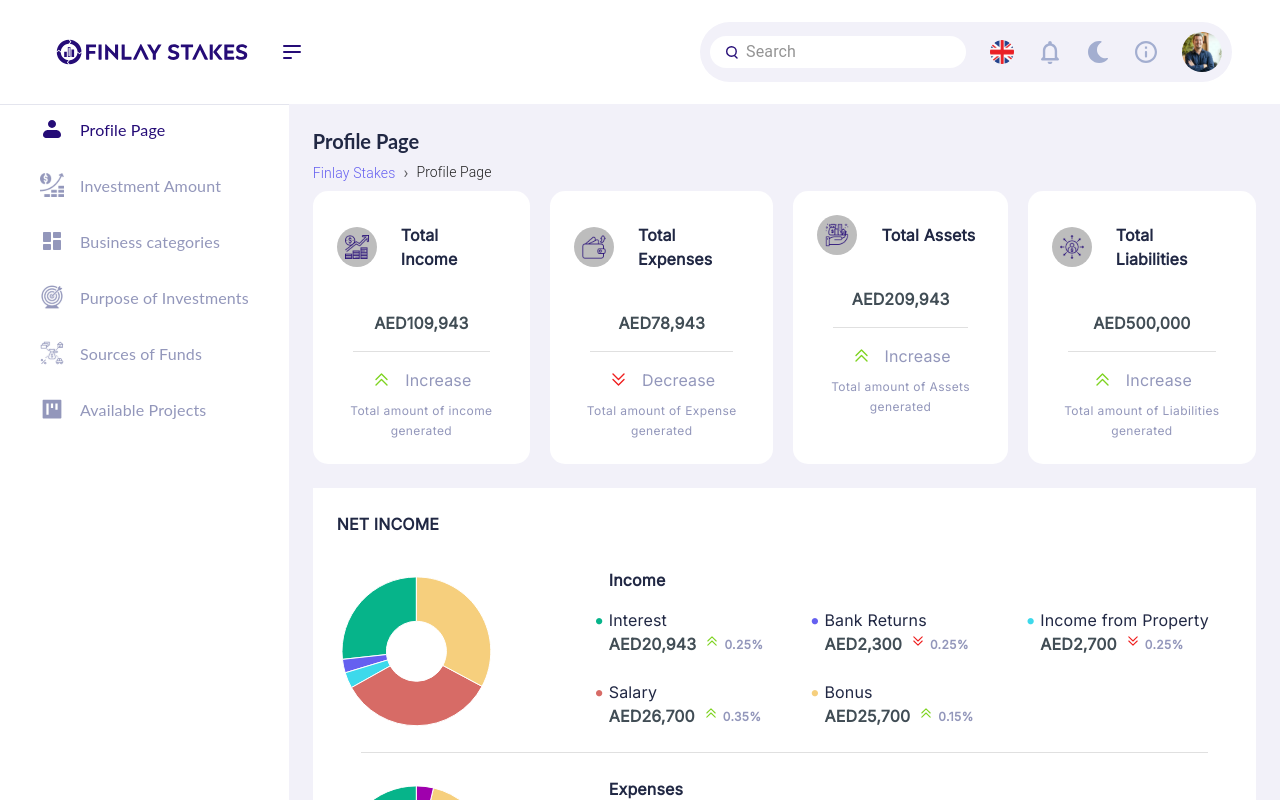
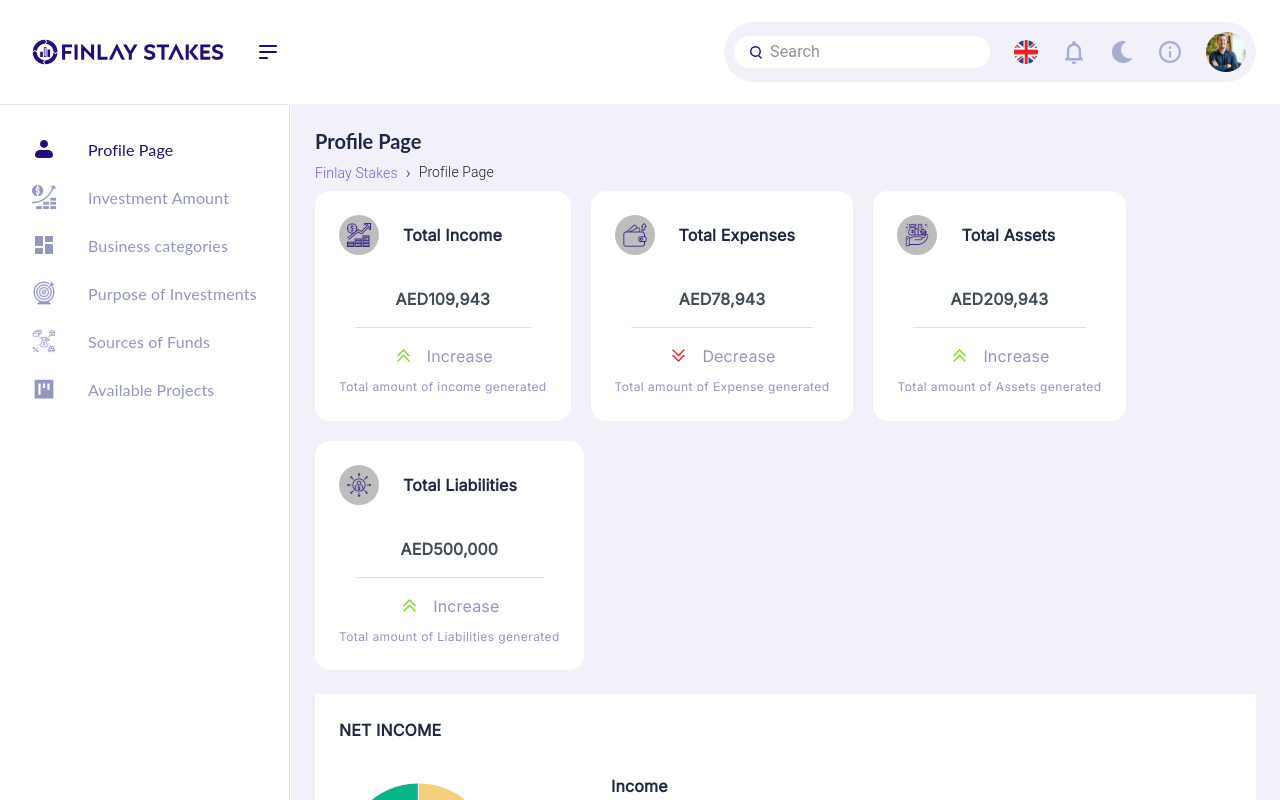
Before and after one commit to Livease-Technology-Solutions-INC/FinlayStakes, a React (Create React App) app: page / in a window 1280 px wide. Shown: the top 800 px of the page. Built offline with nearby package versions, Linux system fonts and the light colour scheme.

Commit message:
made site responsive

```diff
--- a/src/App.css
+++ b/src/App.css
@@ -1,105 +1,11 @@
-.App {
-  text-align: center;
-}
 
-.App-logo {
-  height: 40vmin;
-  pointer-events: none;
-}
-
-@media (prefers-reduced-motion: no-preference) {
-  .App-logo {
-    animation: App-logo-spin infinite 20s linear;
-  }
-}
-
-.App-header {
-  background-color: #282c34;
-  min-height: 100vh;
-  display: flex;
-  flex-direction: column;
-  align-items: center;
-  justify-content: center;
-  font-size: calc(10px + 2vmin);
-  color: white;
-}
-
-.App-link {
-  color: #6178fb;
-}
-
-@keyframes App-logo-spin {
-  from {
-    transform: rotate(0deg);
-  }
-
-  to {
-    transform: rotate(360deg);
-  }
-}
-
-.main-container {
-  display: flex;
-  flex-direction: row;
-  background-color: #F2F1F9;
-
-}
-
-/* navbar */
-.navbar {
-  box-shadow: none !important;
-}
-
-.navbar .navbar-container {
-  /* margin: 0; */
-  /* min-height: fit-content; */
-}
-
-.search-button {
-  box-shadow: none !important;
-
-}
-
-/* sidebar */
-.sidebar {
-  display: flex;
-  flex-shrink: 0;
-  /* max-width: 280px; */
-}
-
-.sidebar .css-12i7wg6-MuiPaper-root-MuiDrawer-paper {
-  position: static;
-  border: none;
-
-}
-
-.sidebar .sidebar-container {
-  padding: 0rem 1rem;
-  display: flex;
-  flex-direction: column;
-  gap: 8px;
-  border-top: solid 1px rgba(147, 151, 187, 0.25);
-}
-
-.sidebar .sidebar-container .sidebar-item {
-  display: flex;
-  flex-direction: row;
-  gap: 1rem;
-  padding: 12px 24px 12px 24px;
-  border-radius: 5px;
-}
-
-.sidebar .sidebar-container .sidebar-item {
-  color: #9397BB;
-}
-
-/* .sidebar .sidebar-container .sidebar-item:hover {
+ .sidebar .sidebar-container .sidebar-item:hover {
   color: #250C77
 }
 
 .sidebar .sidebar-container .sidebar-item.active {
   color: #250C77;
-} */
+}
 
 
 .sidebar-item .sidebar-item-text {
@@ -111,22 +17,8 @@
   line-height: normal;
 }
 
-.sidebar-item .sidebar-item-image {
-  min-width: 24px;
-}
-
-.sidebar-item:hover .sidebar-item-image img,
-.sidebar-item.active .sidebar-item-image img {
-  /* filter: brightness(0) invert(1); */
-  fill: #250C77
 
 
-}
-.sidebar-item:hover .sidebar-item-image img,
-.sidebar-item.active .sidebar-item-image img {
-  fill: #250C77
-
-}
 .sidebar-item:hover .sidebar-item-image img,
 .sidebar-item.active .sidebar-item-image img {
   fill: #250C77
@@ -137,96 +29,3 @@
 .sidebar-item.active .sidebar-item-text span {
   color: #250C77;
 }
-
-.pages{
-  display: flex;
-  flex-direction: column;
-  justify-content: space-between;
-  align-items: flex-start;
-  height: 100%;
-  padding: 24px 24px;
-}
-.header-card {
-  position: relative;
-  width: 100%;
-}
-.company-details .sidebar{
-  margin-top: 70px;
-}
-.company-profile-page{
-  display: flex;
-  flex-direction: column;
-  justify-content: center;
-  align-items: center;
-  gap: 24px;
-  height: 100%;
-  width: 100% ;
-}
-.company-profile-header-card-text{
-  position: absolute;
-  box-sizing: border-box;
-  display: flex;
-  width: 100%;
-  height: 100%;
-  flex-direction: column;
-  justify-content: space-between;
-  padding: 32px;
-  color: #ffffff;
-}
-.rectangle-image {
-  width: 100%;
-  max-width: 100%;
-  height: auto;
-  object-fit: contain;
-}
-
-.mask-image,
-.frame-image {
-  position: absolute;
-  top: 0;
-  right: 0;
-  max-width: 100%;
-  max-height: 100%;
-}
-
-.mask-image {
-  z-index: 1;
-}
-
-.frame-image {
-  z-index: 2;
-}
-/* companyprofile */
-.company-profile-sidebar >div{
-  position: static;
-}
-.company-card-button-text{
-  width: 100%;
-    display: "flex";
- align-items: "center";
-  justify-content: "space-between",
-}
-.Dot{
-  padding: 0;
-  margin: 0;
-}
-/* hr systems */
-
-.card-content> img{
-  width: auto;
-}
-.hr-card-icon-container{
-  position: relative;
-  display: inline-block;
-}
-.user-icon-backgorund{
-  height: auto;
-}
-.user-icon{
-  position: absolute;
-  top: 50%;
-  left: 50%;
-  transform: translate(-50%, -50%);
-  width: auto;
-  height: auto;
-}
--- a/src/components/Navbar.jsx
+++ b/src/components/Navbar.jsx
@@ -23,7 +23,7 @@ function Navbar() {
   };
 
   return (
-    <AppBar className='navbar' position="static" sx={{ backgroundColor: "#fff", color: "black", flex: 1, zIndex: 100,  paddingLeft:"32px", paddingRight:"24px", paddingY:"20px" }}>
+    <AppBar  sx={{position:"fixed", width:"100%", backgroundColor: "#fff", color: "black",  paddingLeft:"8px", paddingY:"20px", boxShadow:"none", }}>
       <Toolbar className='navbar-container' sx={{ display: "flex", justifyContent: "space-between" }}>
           <Box sx={{ display: "flex", gap: "32px", alignItems: "center" }} >
             <img src={Logo} alt="logo" />
@@ -33,7 +33,7 @@ function Navbar() {
         <Box sx={{ flexGrow: 1, display: 'flex' }} >
              <InputBase
               placeholder="Search"
-              startAdornment={<img src={Search} alt="searchIcon" style={{marginRight:"8px"}} />} // Adjust marginRight for spacing
+              startAdornment={<img src={Search} alt="searchIcon" style={{marginRight:"8px"}} />}
               sx={{
                 color: 'black',
                 backgroundColor: "#Ffff",
--- a/src/components/ProfilePage/Goals.jsx
+++ b/src/components/ProfilePage/Goals.jsx
@@ -9,9 +9,9 @@ const GoalCard = ({ goalData }) => {
     <Typography sx={{ fontFamily: "Inter", color: "#212844", fontWeight: "700" }} variant="body1">
                 GOALS
             </Typography>
-    <Box sx={{ width: "100%", display: 'grid', gridTemplateColumns: 'repeat(4, 1fr)', gap: '36px', borderRadius:"20px" }}>
+    <Box sx={{ width: "100%", display: 'flex', flexWrap:"wrap", rowGap:"24px",gap: '36px', borderRadius:"20px" }}>
     {goalData.map((goal, index) => (
-        <Card key={index} variant="outlined" sx={{border:"1px solid #DEDFEE",borderRadius:"20px"}} >
+        <Card key={index} variant="outlined" sx={{ width:"100%", maxWidth:"229px", border:"1px solid #DEDFEE",borderRadius:"20px"}} >
           <CardContent sx={{display:"flex", flexDirection:"column", gap:"16px"}}>
             <Typography variant="body2"  sx={{ fontWeight: "600", color: "#212844", fontFamily: "Inter" }}>
               {goal.header}
--- a/src/components/ProfilePage/Provisions.jsx
+++ b/src/components/ProfilePage/GraphCard.jsx
@@ -6,7 +6,7 @@ import chevronUp from "../../assets/system-uicons_chevron-up-double.svg"
 
 function Card2({ data, header, stat, status, percentage }) {
     return (
-        <Box sx={{ width: "100%", display: "flex", flexDirection: "column", backgroundColor: "#fff", padding: "24px", gap:"16px" }}>
+        <Box sx={{ width:"100%", maxWidth:"550px", display: "flex", flexDirection: "column", backgroundColor: "#fff", padding: "24px", gap:"16px" }}>
             <Box sx={{ width: "100%", display: "flex", flexDirection: "column", gap:"16px" }}>
                 <Typography sx={{ fontFamily: "Inter", color: "#212844", fontWeight: "700" }} variant="body1">
                     {header}
@@ -28,7 +28,7 @@ function Card2({ data, header, stat, status, percentage }) {
                     {data.map((item, index) => (
                         <Box key={index} sx={{ width: '100%', display: 'flex', flexDirection: 'row', position: 'relative' }}>
                             <Typography sx={{ fontFamily: 'Inter', color: '#212844', fontWeight: "400px" }} variant="caption">
-                                <span style={{ position: 'absolute', left: "-8%", top: '25%', transform: 'translateY(-50%)', fontSize: '20px', color: item.color }}>•</span>
+                                <span style={{ position: 'absolute', left: "-8%", top: '40%', transform: 'translateY(-50%)', fontSize: '20px', color: item.color }}>•</span>
                                 {item.name}
                             </Typography>
                             <Typography sx={{ fontFamily: 'Inter', color: '#414D55', fontWeight: "bold" }} variant="caption" >
--- a/src/components/ProfilePage/HeaderCard.jsx
+++ b/src/components/ProfilePage/HeaderCard.jsx
@@ -10,7 +10,7 @@ import chevronUp from "../../assets/system-uicons_chevron-up-double.svg"
 
 const HeaderCard = ({ HeaderCardData }) => {
     return (
-        <Box display="flex" gap="20px">
+        <Box display="flex" gap="20px" flexWrap="wrap">
             {HeaderCardData.map((item, index) => (
                 <Card key={index} sx={{ padding: "0px 8px" , borderRadius:"15px",  paddingTop:"8px", boxShadow:"none"}}>
                     <CardHeader
--- a/src/components/ProfilePage/NetStats.jsx
+++ b/src/components/ProfilePage/NetStats.jsx
@@ -18,9 +18,9 @@ function NetStats({ data1, data2, Header, subHeader1, subHeader2 }) {
                     <Typography sx={{ fontFamily: "Inter", color: "#212844", fontWeight: "700" }} variant="body1">
                         {subHeader1}
                     </Typography>
-                    <Box sx={{ width: "100%", display: 'grid', gridTemplateColumns: 'repeat(3, 1fr)', gap: '24px' }}>
+                    <Box sx={{ width: "100%", display: 'flex', flexWrap:"wrap", gap: '72px', rowGap: "24px"}}>
                         {data1.map((item, index) => (
-                            <Box key={index} sx={{ width: '100%', display: 'flex', flexDirection: 'column', position: 'relative' }}>
+                            <Box key={index} sx={{ width: '100%',  maxWidth:"200px", display: 'flex', flexDirection: 'column', position: 'relative' }}>
                                 <Typography sx={{ fontFamily: 'Inter', color: '#212844', fontWeight: "400px" }} variant="body1">
                                     <span style={{ position: 'absolute', left: "-8%", top: '25%', transform: 'translateY(-50%)', fontSize: '20px', color: item.color }}>•</span>
                                     {item.name}
@@ -54,9 +54,9 @@ function NetStats({ data1, data2, Header, subHeader1, subHeader2 }) {
                     <Typography sx={{ fontFamily: "Inter", color: "#212844", fontWeight: "700" }} variant="body1">
                         {subHeader2}
                     </Typography>
-                    <Box sx={{ width: "100%", display: 'grid', gridTemplateColumns: 'repeat(3, 1fr)', gap: '24px' }}>
+                    <Box sx={{ width: "100%", display: 'flex', flexWrap:"wrap", gap: '72px', rowGap: "24px"}}>
                         {data2.map((item, index) => (
-                            <Box key={index} sx={{ width: '100%', display: 'flex', flexDirection: 'column', position: 'relative' }}>
+                            <Box key={index} sx={{ width: '100%', maxWidth:"200px", display: 'flex', flexDirection: 'column', position: 'relative' }}>
                                 <Typography sx={{ fontFamily: 'Inter', color: '#212844', fontWeight: "400px" }} variant="body1">
                                     <span style={{ position: 'absolute', left: "-8%", top: '25%', transform: 'translateY(-50%)', fontSize: '20px', color: item.color }}>•</span>
                                     {item.name}
--- a/src/components/Sidebar.jsx
+++ b/src/components/Sidebar.jsx
@@ -1,5 +1,5 @@
 import React, { useEffect, useState } from 'react';
-import Drawer from '@mui/material/Drawer';
+import {Drawer, Box} from '@mui/material';
 import List from '@mui/material/List';
 import ListItem from '@mui/material/ListItem';
 import ListItemIcon from '@mui/material/ListItemIcon';
@@ -23,20 +23,36 @@ const Sidebar = ({ sidebarData, updateActiveItem, activeItem }) => {
   };
 
   return (
-    <Drawer variant="permanent" anchor="left" sx={{ zIndex: 1 }} className='sidebar'>
+    <Drawer variant="permanent" anchor="left"
+    InputProps={{
+      sx: {
+        '& .MuiDrawer-paper': {
+          position: 'static',
+        }
+      },
+    }}
+    sx={{ position:"fixed",zIndex:"100", top:"104px", height:"100%", overflowY: "auto", '& .MuiDrawer-paper': { position: 'static'},borderTop: "solid 1px rgba(147, 151, 187, 0.25)",  }}>
       <List
         className='sidebar-container'
         onMouseEnter={() => setIsHovered(true)}
         onMouseLeave={() => setIsHovered(false)}
-      >
+        sx={{
+          padding: "0rem 1rem",
+          display: "flex",
+          flexDirection: "column",
+          gap: "8px",
+          marginTop:"24px",
+        }}
+        >
         {sidebarData.map((option, index) => (
           <ListItem
             key={index}
             className={`sidebar-item ${option === activeItem && !isHovered ? 'active' : ''}`}
             onClick={() => handleItemClick(option)}
+            sx={{cursor: 'pointer'}}
           >
             {option.icon && <ListItemIcon className='sidebar-item-image'>{option.icon}</ListItemIcon>}
-            <ListItemText primary={option.label} className='sidebar-item-text' />
+            <ListItemText primary={option.label} className='sidebar-item-text' sx={{color: "#9397BB"}} />
             {option.chevron && <ListItemIcon className='sidebar-item-image'><ChevronIcon /></ListItemIcon>}
           </ListItem>
         ))}
--- a/src/pages/Home.jsx
+++ b/src/pages/Home.jsx
@@ -5,6 +5,7 @@ import Pagetitle from '../components/Pagetitle';
 import { Route, Routes } from 'react-router';
 import { SidebarData } from '../resources/constants';
 import ProfilePage from './ProfilePage';
+import { Grid } from '@mui/material';
 
 function Home() {
   const [activeItem, setActiveItem] = useState(SidebarData[0]);
@@ -13,14 +14,19 @@ function Home() {
   };
 
   return (
-    <div className="pageBg">
+    <div style={{ width: "100%", display: "flex", flexDirection: "column" }}>
       <Navbar />
-      <div className="main-container">
-        <Sidebar sidebarData={SidebarData} updateActiveItem={updateActiveItem} activeItem={activeItem}/>
-        <div className="pages">
+      <div style={{ width: "100%", display: "flex", flexDirection: "row" }}>
+          <Sidebar
+            sidebarData={SidebarData}
+            updateActiveItem={updateActiveItem}
+            activeItem={activeItem}
+          />
+
+         <div className="main-container" style={{ flex:1,display: "flex", flexDirection: "column", marginTop: "104px", marginLeft:"291px", backgroundColor: "#F2F1F9", padding: "24px" }}>
           <Pagetitle title={activeItem.label} companyName={'Finlay Stakes'} />
           <Routes>
-            <Route path="/" element={<ProfilePage/>}></Route>
+            <Route path="/" element={<ProfilePage />}></Route>
           </Routes>
         </div>
       </div>
--- a/src/pages/ProfilePage.jsx
+++ b/src/pages/ProfilePage.jsx
@@ -3,19 +3,19 @@ import HeaderCard from '../components/ProfilePage/HeaderCard'
 import { ProfilePageCardData,chartData, IncomeStats, ExpensesStats, AssetsStats,LiabilitiesStats, Goals, tableData } from '../resources/constants'
 import NetStats from '../components/ProfilePage/NetStats'
 import GoalCards from '../components/ProfilePage/Goals'
-import Card2 from '../components/ProfilePage/Provisions'
+import Card2 from '../components/ProfilePage/GraphCard'
 import PolicyTable from "../components/ProfilePage/Policies"
 
 import { Box } from '@mui/material'
 
 function ProfilePage() {
     return (
-        <Box sx={{ width:"100%", display:"flex", flexDirection:"column", gap:"24px", justifyContent:"center", alignItems:"flex-start"}}>
+        <Box sx={{ position:"static" ,width:"100%", display:"flex", flexDirection:"column", gap:"24px", justifyContent:"center", alignItems:"flex-start"}}>
             <HeaderCard  HeaderCardData={ProfilePageCardData}/>
             <NetStats data1={IncomeStats} data2={ExpensesStats} Header={"NET INCOME"} subHeader1={"Income"} subHeader2={"Expenses"}/>
             <NetStats data1={AssetsStats} data2={LiabilitiesStats} Header={"NET WORTH"} subHeader1={"Assets"} subHeader2={"Liabilities"}/>
             <GoalCards goalData={Goals}/>
-            <Box sx={{ width:"100%", display:"flex", flexDirection:"row", gap:"20px", justifyContent:"center", alignItems:"center"}}>
+            <Box sx={{ width:"100%", display:"flex", flexWrap:"wrap",rowGap:"20px", gap:"20px", justifyContent:"flex-start", alignItems:"flex-start"}}>
             <Card2 data={chartData}  header="EXISTING PROVISIONS" stat="AED24,000" status="increase"  percentage="5.5%"/>
             <Card2 data={chartData}  header="EXISTING PROVISIONS" stat="AED24,000" status="increase"  percentage="5.5%"/>
             </Box>
--- a/src/resources/constants.js
+++ b/src/resources/constants.js
@@ -321,8 +321,8 @@ export const tableData = [
   },
   {
     header: 'Benefits',
-    childrenEducation: 'Lorem ipsum dolor sit amet',
-    lifeInsurance: 'Lorem ipsum dolor sit amet',
-    retirement: 'Lorem ipsum dolor sit amet',
+    childrenEducation: 'Lorem ipsum',
+    lifeInsurance: 'Lorem ipsum',
+    retirement: 'Lorem ipsum',
   },
 ];
```
